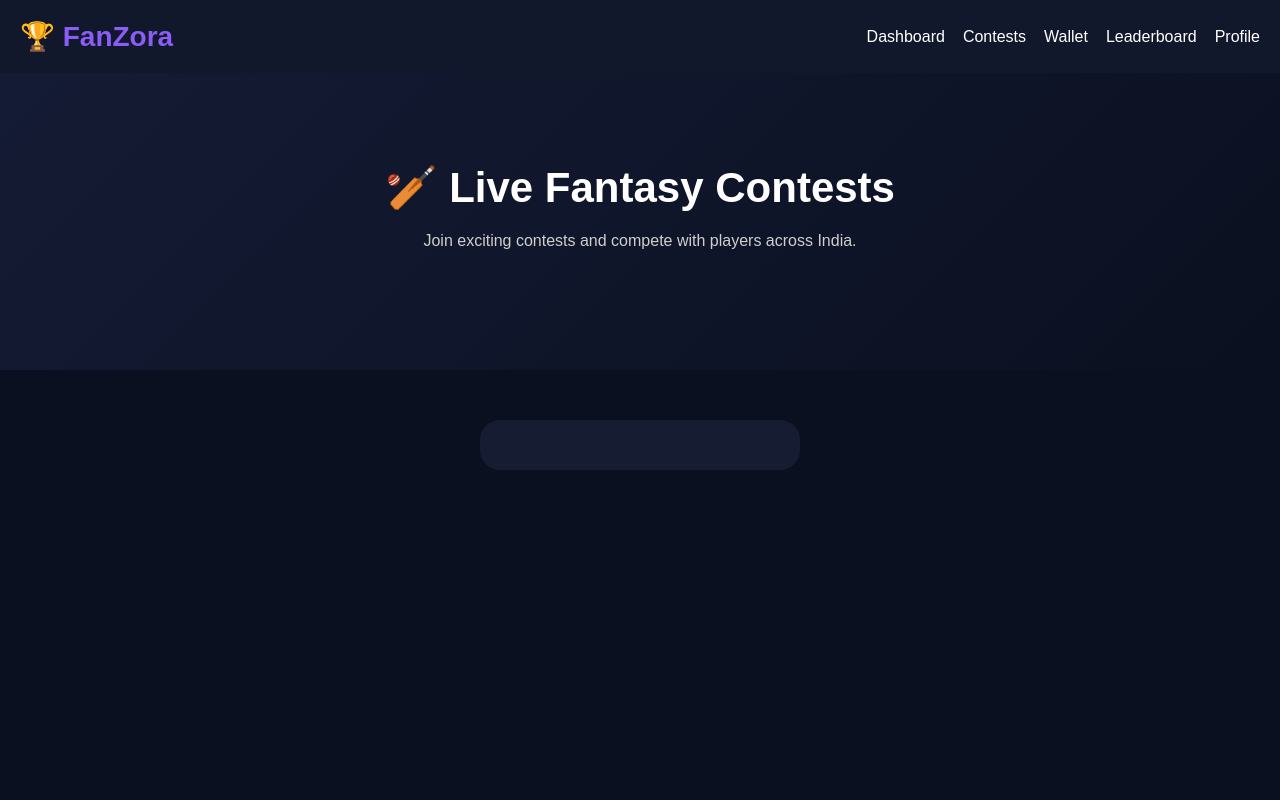
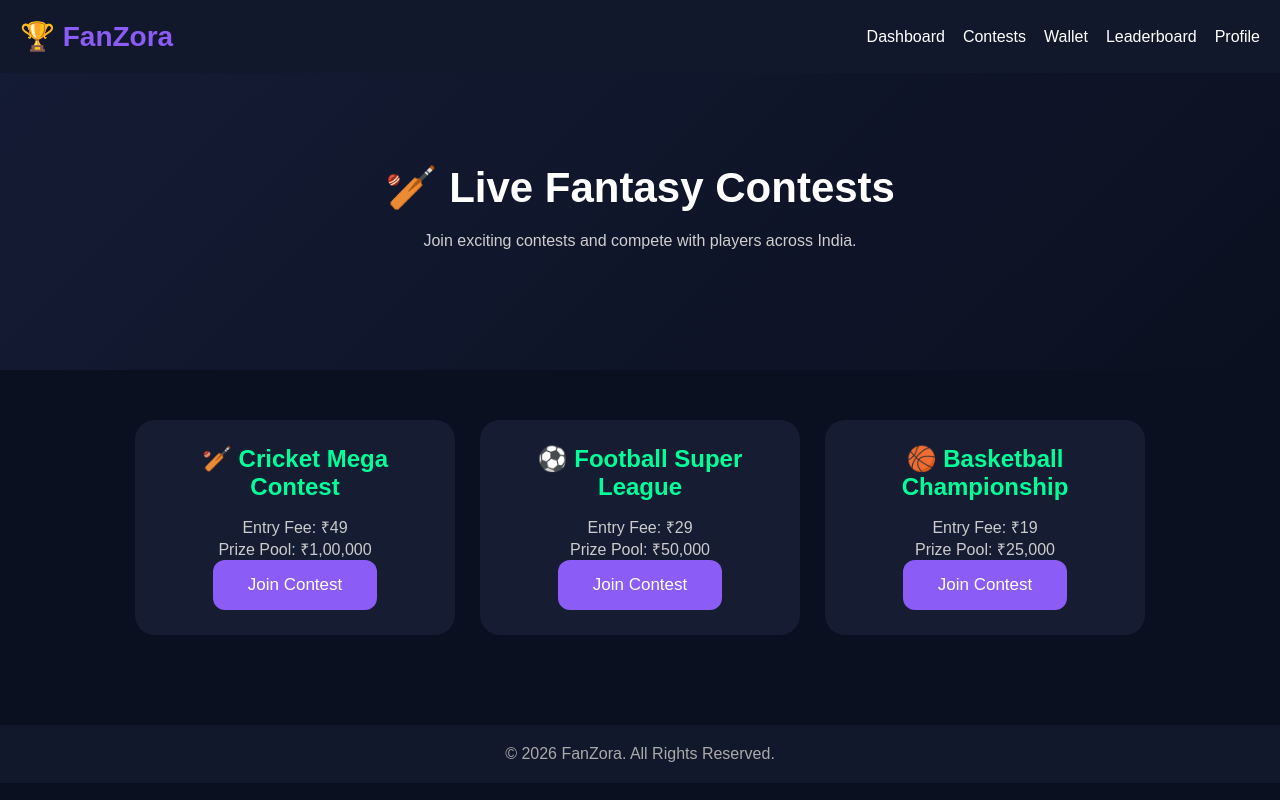
Before and after one commit to Fanzoraofficial/FanZora, a plain HTML site: page contests.html in a window 1280 px wide. Drawn offline with Linux system fonts and the light colour scheme; no server answers.

Commit message:
Add new contests for Football and Basketball

```diff
--- a/contests.html
+++ b/contests.html
@@ -38,5 +38,39 @@
 <section class="games">
 
 <div class="card">
+<h2>🏏 Cricket Mega Contest</h2>
+<p>Entry Fee: ₹49</p>
+<p>Prize Pool: ₹1,00,000</p>
+<button class="btn" onclick="joinContest()">
+Join Contest
+</button>
+</div>
 
-<h
+<div class="card">
+<h2>⚽ Football Super League</h2>
+<p>Entry Fee: ₹29</p>
+<p>Prize Pool: ₹50,000</p>
+<button class="btn" onclick="joinContest()">
+Join Contest
+</button>
+</div>
+
+<div class="card">
+<h2>🏀 Basketball Championship</h2>
+<p>Entry Fee: ₹19</p>
+<p>Prize Pool: ₹25,000</p>
+<button class="btn" onclick="joinContest()">
+Join Contest
+</button>
+</div>
+
+</section>
+
+<footer style="text-align:center;padding:20px;">
+© 2026 FanZora. All Rights Reserved.
+</footer>
+
+<script type="module" src="assets/js/script.js"></script>
+
+</body>
+</html>
```
